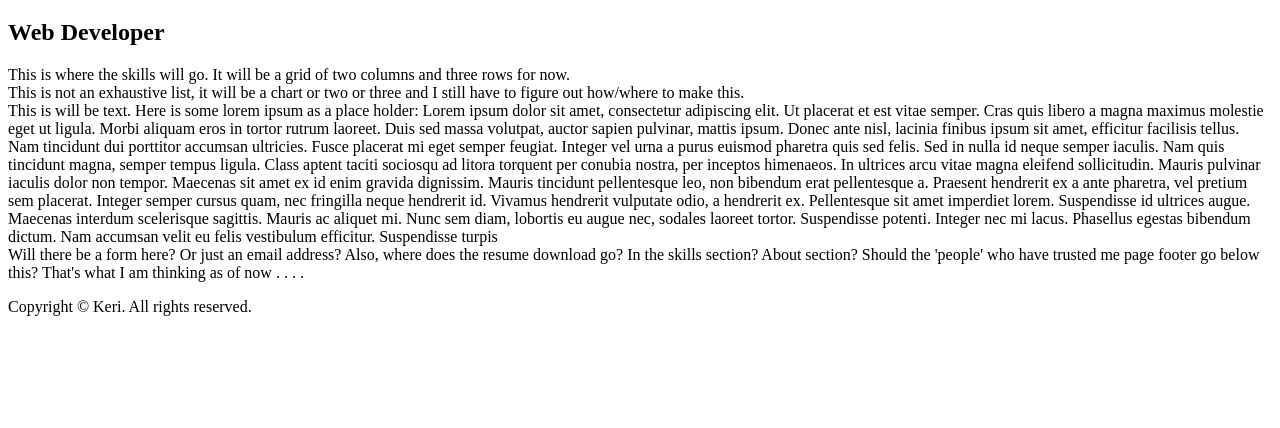
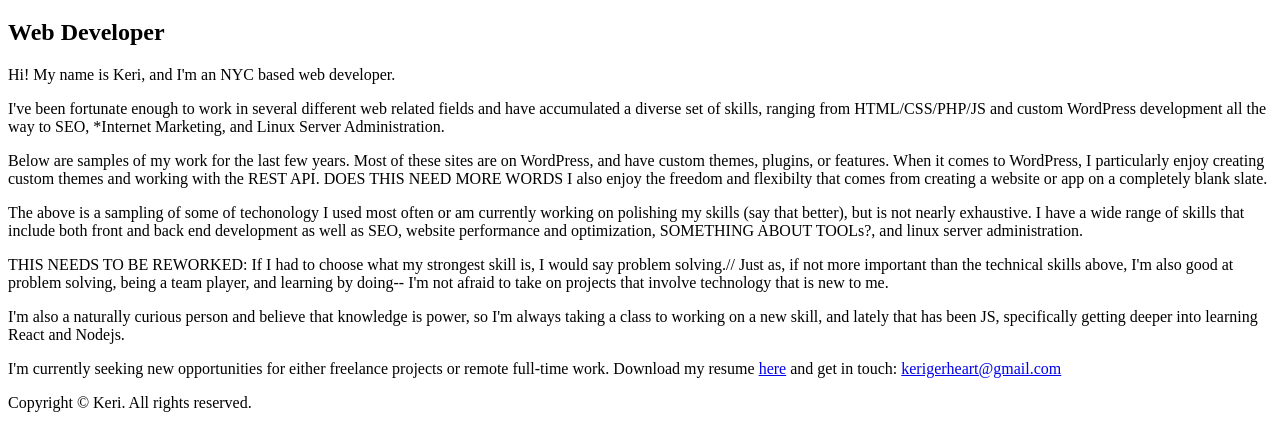
Before and after one commit to KeriGerheart/new-portfolio, a website: page site/index.html in a window 1280 px wide. Shown: the part 964-1392 px from the top of the page. Before the commit the page ends 1296 px from the top, so only its background shows below. Drawn offline with Linux system fonts and the light colour scheme.

Commit message:
added all the current text content that has been written

```diff
--- a/site/index.html
+++ b/site/index.html
@@ -14,26 +14,44 @@
   </ul>
   </nav>
 </header>
+<!--
+
+  _   _      _ _                            _
+ | | | | ___| | | ___     _   _  ___  _   _| |
+ | |_| |/ _ \ | |/ _ \   | | | |/ _ \| | | | |
+ |  _  |  __/ | | (_) |  | |_| | (_) | |_| |_|
+ |_| |_|\___|_|_|\___( )  \__, |\___/ \__,_(_)
+                     |/   |___/
+
+I'm glad you're here :) Thanks for checking out my portfolio and taking a look under the hood! Have the best day ever.
+-->
+
+
   <div class="intro-hero">
     <img src="assets/images/blue-ocean-wave.jpg">
     <h1>Keri Gerheart</h1>
     <h2>Web Developer</h2>
   </div>
+  <div id="about">
+  <p>Hi! My name is Keri, and I'm an NYC based web developer.</p>
+  <p>I've been fortunate enough to work in several different web related fields and have accumulated a diverse set of skills, ranging from HTML/CSS/PHP/JS and custom WordPress development all the way to SEO, *Internet Marketing, and Linux Server Administration.</p>
+  </div>
   <div id="work">
-    This is where the skills will go. It will be a grid of two columns and three rows for now.
+    <p>Below are samples of my work for the last few years. Most of these sites are on WordPress, and have custom themes, plugins, or features. When it comes to WordPress, I particularly enjoy creating custom themes and working with the REST API. DOES THIS NEED MORE WORDS I also enjoy the freedom and flexibilty that comes from creating a website or app on a completely blank slate. </p>
 
   </div>
   <div id="skills">
-    This is not an exhaustive list, it will be a chart or two or three and I still have to figure out how/where to make this.
+    <p>The above is a sampling of some of techonology I used most often or am currently working on polishing my skills (say that better), but is not nearly exhaustive. I have a wide range of skills that include both front and back end development as well as SEO, website performance and optimization, SOMETHING ABOUT TOOLs?, and linux server administration.</p>
+
+    <p>THIS NEEDS TO BE REWORKED: If I had to choose what my strongest skill is, I would say problem solving.// Just as, if not more important than the technical skills above, I'm also good at problem solving, being a team player, and learning by doing-- I'm not afraid to take on projects that involve technology that is new to me.</p>
+
+    <p>I'm also a naturally curious person and believe that knowledge is power, so I'm always taking a class to working on a new skill, and lately that has been JS, specifically getting deeper into learning React and Nodejs.</p>
+
+
   </div>
-  <div id="about">
-    This is will be text. Here is some lorem ipsum as a place holder:
-    Lorem ipsum dolor sit amet, consectetur adipiscing elit. Ut placerat et est vitae semper. Cras quis libero a magna maximus molestie eget ut ligula. Morbi aliquam eros in tortor rutrum laoreet. Duis sed massa volutpat, auctor sapien pulvinar, mattis ipsum. Donec ante nisl, lacinia finibus ipsum sit amet, efficitur facilisis tellus. Nam tincidunt dui porttitor accumsan ultricies. Fusce placerat mi eget semper feugiat. Integer vel urna a purus euismod pharetra quis sed felis. Sed in nulla id neque semper iaculis. Nam quis tincidunt magna, semper tempus ligula. Class aptent taciti sociosqu ad litora torquent per conubia nostra, per inceptos himenaeos. In ultrices arcu vitae magna eleifend sollicitudin. Mauris pulvinar iaculis dolor non tempor. Maecenas sit amet ex id enim gravida dignissim. Mauris tincidunt pellentesque leo, non bibendum erat pellentesque a. Praesent hendrerit ex a ante pharetra, vel pretium sem placerat.
 
-    Integer semper cursus quam, nec fringilla neque hendrerit id. Vivamus hendrerit vulputate odio, a hendrerit ex. Pellentesque sit amet imperdiet lorem. Suspendisse id ultrices augue. Maecenas interdum scelerisque sagittis. Mauris ac aliquet mi. Nunc sem diam, lobortis eu augue nec, sodales laoreet tortor. Suspendisse potenti. Integer nec mi lacus. Phasellus egestas bibendum dictum. Nam accumsan velit eu felis vestibulum efficitur. Suspendisse turpis
-  </div>
   <div id="contact">
-    Will there be a form here? Or just an email address? Also, where does the resume download go? In the skills section? About section? Should the 'people' who have trusted me page footer go below this? That's what I am thinking as of now . . . .
+    <p>I'm currently seeking new opportunities for either freelance projects or remote full-time work. Download my resume <a href="#">here</a> and get in touch: <a href="mailto:kerigerheart@gmail.com">kerigerheart@gmail.com</a></p>
   </div>
 <footer class="site-footer">
   <p>Copyright &copy; Keri. All rights reserved.</p>
```
